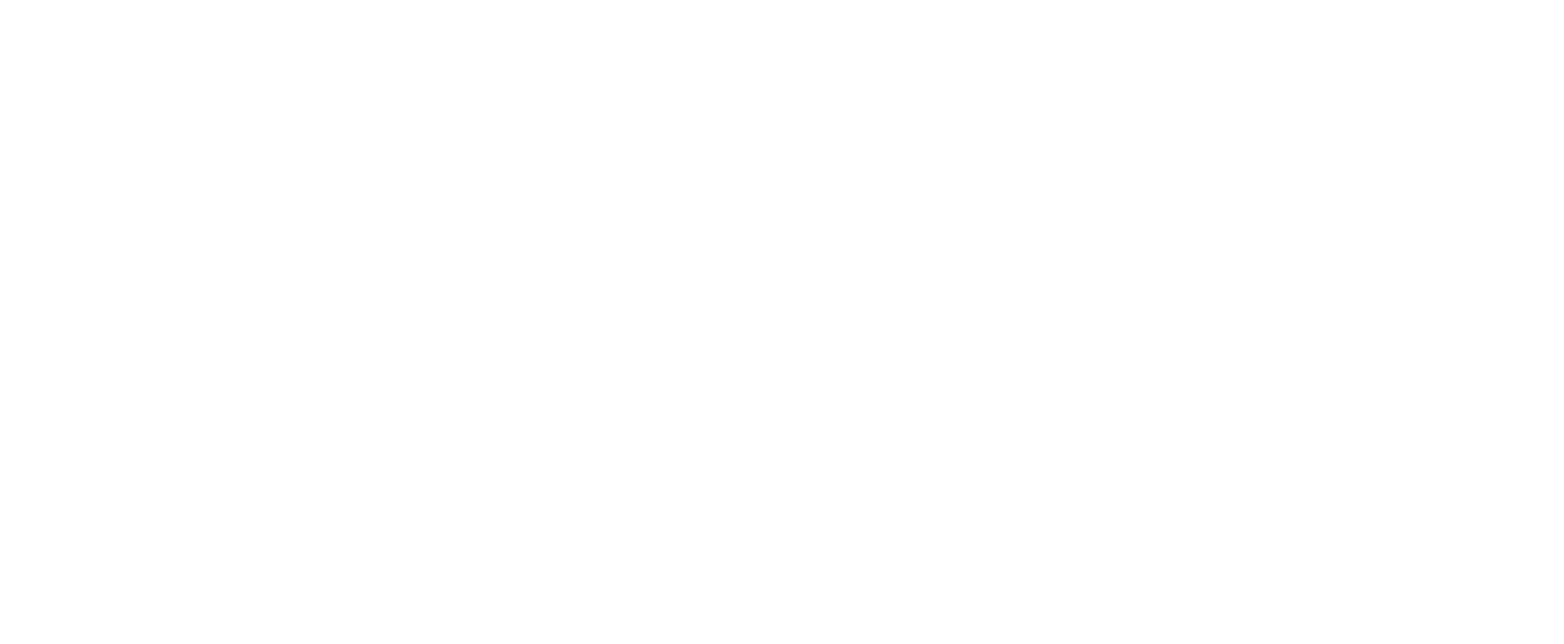
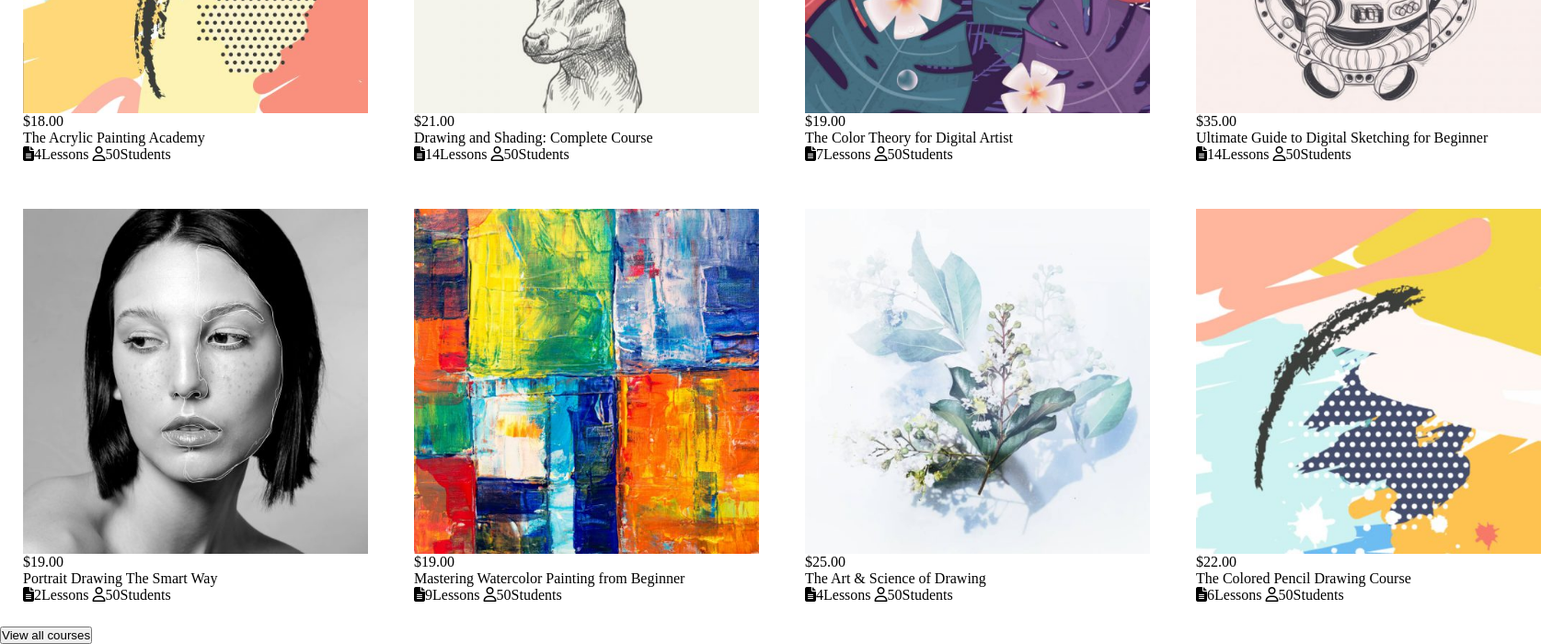
Before and after one commit to SimoneRicciardo/proj-html-vuejs, a Vue app: page / in a window 1280 px wide. Shown: the part 3392-4092 px from the top of the page at 92% size, 1700 px wide, since content can reach past the window. Before the commit the page ends 2859 px from the top, so only its background shows below. Built offline with nearby package versions, Linux system fonts and the light colour scheme.

Commit message:
implementato parte del main

```diff
--- a/src/components/Main/AppMain.vue
+++ b/src/components/Main/AppMain.vue
@@ -1,14 +1,18 @@
 <template>
   <div>
     <SectionArtistCoaching/>
+    <SectionPaintings/>
   </div>
 </template>
 
 <script>
 import SectionArtistCoaching from "./section1/SectionArtistCoaching.vue";
+import SectionPaintings from "./ssection2/SectionPaintings.vue";
 export default {
     name: "AppMain",
-    components: { SectionArtistCoaching }
+    components: {
+      SectionArtistCoaching,
+      SectionPaintings }
 }
 </script>
 
--- /dev/null
+++ b/src/components/Main/ssection2/SectionPaintings.vue
@@ -0,0 +1,120 @@
+<template>
+  <div class="container-paintings">
+    <div class="title-paintings">
+        <span>Artist coaching</span>
+        <span>Latest Online Courses</span>
+    </div>
+
+    <div class="container-card-paintings">
+        <div class="card-paintings" v-for="(paintings, index) in paintingsList" :key="index">
+            <img :src='"@/images/artist-course-" + paintings.img + "-480x480.jpg"' alt="">
+            <span>{{paintings.price}}</span>
+            <span>{{paintings.title}}</span>
+            <div>
+                <a>
+                    <i class="fa-solid fa-file-lines"></i>{{paintings.lessons}}Lessons
+                </a>
+                <a>
+                    <i class="fa-regular fa-user"></i>{{paintings.students}}Students
+                </a>
+            </div>
+        </div>
+    </div>
+    <div>
+        <button>View all courses</button>
+    </div>
+  </div>
+</template>
+
+<script>
+export default {
+    name: 'SectionPaintings',
+    data(){
+        return{
+            paintingsList: [
+                {
+                    img: '08',
+                    price: '$18.00',
+                    title: 'The Acrylic Painting Academy',
+                    lessons: '4',
+                    students: '50'
+                },
+                {
+                    img: '07',
+                    price: '$21.00',
+                    title: 'Drawing and Shading: Complete Course',
+                    lessons: '14',
+                    students: '50'
+                },
+                {
+                    img: '06',
+                    price: '$19.00',
+                    title: 'The Color Theory for Digital Artist',
+                    lessons: '7',
+                    students: '50'
+                },
+                {
+                    img: '05',
+                    price: '$35.00',
+                    title: 'Ultimate Guide to Digital Sketching for Beginner',
+                    lessons: '14',
+                    students: '50'
+                },
+                {
+                    img: '04',
+                    price: '$19.00',
+                    title: 'Portrait Drawing The Smart Way',
+                    lessons: '2',
+                    students: '50'
+                },
+                {
+                    img: '03',
+                    price: '$19.00',
+                    title: 'Mastering Watercolor Painting from Beginner',
+                    lessons: '9',
+                    students: '50'
+                },
+                {
+                    img: '02',
+                    price: '$25.00',
+                    title: 'The Art & Science of Drawing',
+                    lessons: '4',
+                    students: '50'
+                },
+                {
+                    img: '01',
+                    price: '$22.00',
+                    title: 'The Colored Pencil Drawing Course',
+                    lessons: '6',
+                    students: '50'
+                }
+            ]
+        }
+    }
+}
+</script>
+
+<style lang="scss">
+.title-paintings{
+    display: flex;
+    flex-direction: column;
+    align-items: center;
+    text-align: center;
+    margin: 110px 0;
+}
+
+.container-card-paintings{
+
+    width: 1700px;
+    margin: 0 auto;
+    display: flex;
+    flex-wrap: wrap;
+
+    .card-paintings{
+        display: flex;
+        flex-direction: column;
+        width: calc(100%/4);
+        padding: 25px;
+    }
+}
+</style>
```
